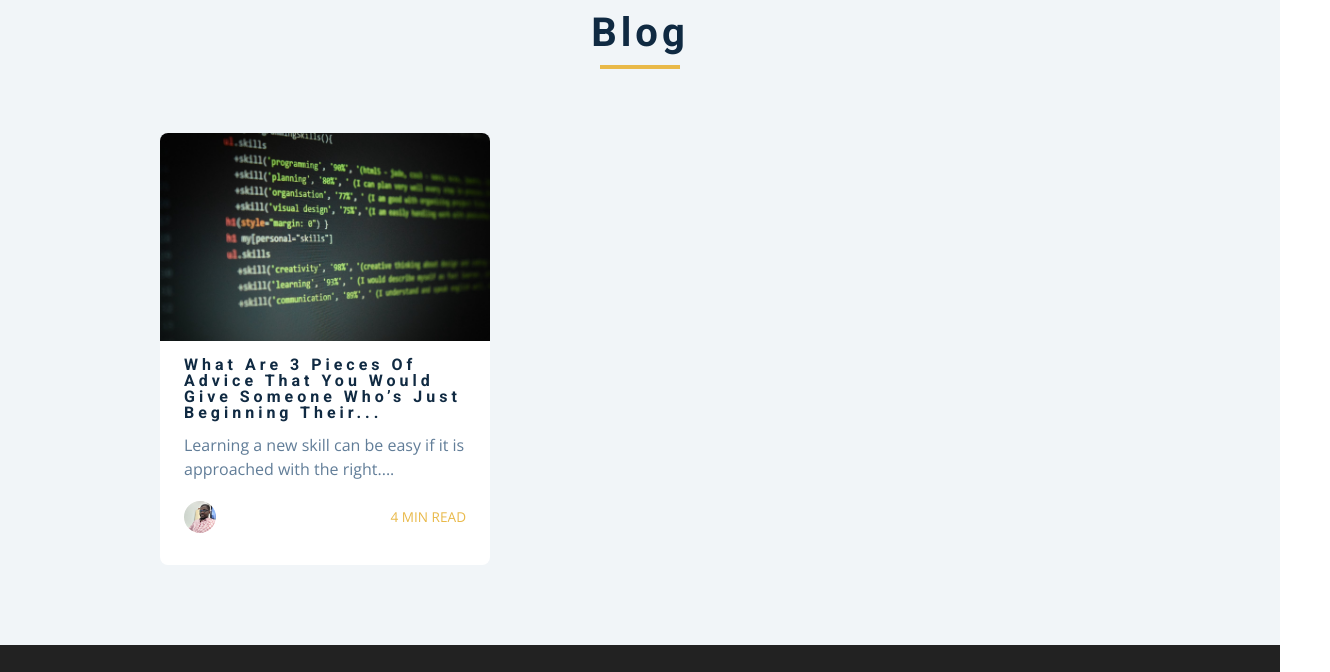
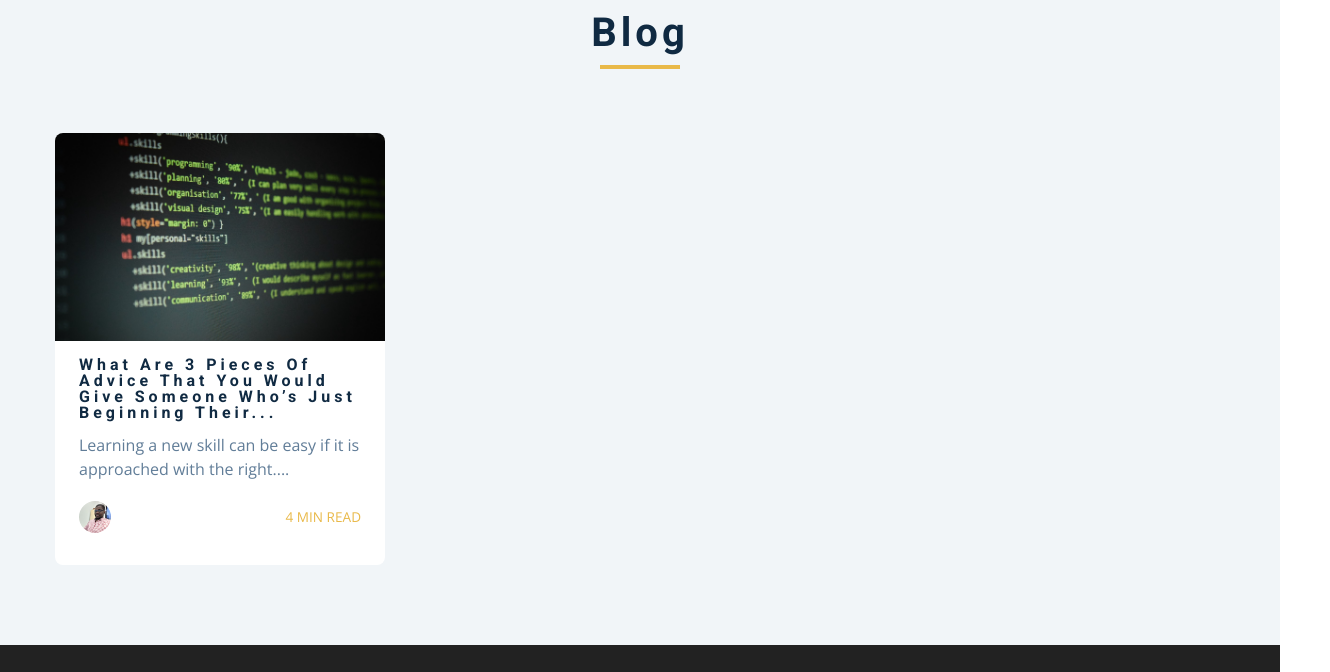
Before and after one commit to pasytchangwa/Portfolio, a website: page index.html in a window 1280 px wide. Shown: the part 5100-5772 px from the top of the page, 1330 px wide, since content can reach past the window. Drawn offline with nearby package versions, Linux system fonts and the light colour scheme.

Commit message:
Add styles

```diff
--- a/CSS/styles.css
+++ b/CSS/styles.css
@@ -963,7 +963,6 @@ Blog
   grid-template-columns: 330px;
   /* grid-template-columns: repeat(auto-fill, minmax(330px, 1fr)); */
   /* gap: 3rem 1rem; */
-  margin-left: 10rem;
 }
 
 /*
```
Also changed, not shown: images/Screenshot from 2021-09-16 22-02-25.png (added).
